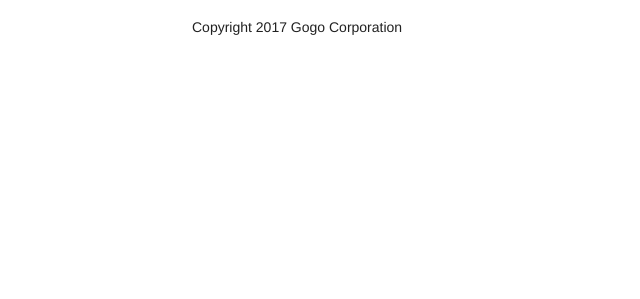
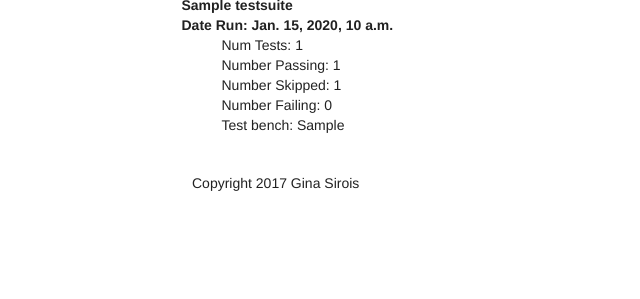
Before and after one commit to e2designs/pt_cloud, a Django app: page / in a window 1280 px wide. Shown: the part 525-824 px from the top of the page, without its empty margins (0-640 px from the left). Run offline with Django 3.2, Linux system fonts and the light colour scheme; tables that the repository leaves empty hold one stand-in row (values such as "Sample post"); some libraries are stand-ins or nearby versions; some web fonts are replaced.

Commit message:
change colors, fuss with testcase status template

```diff
--- a/ptc/templates/base.html
+++ b/ptc/templates/base.html
@@ -2,24 +2,24 @@
 <html lang="en">
 <head>
     <meta charset="UTF-8">
-    <meta name="description" content="the Vision Test status report">
+    <meta name="description" content="Automated Test status report">
     <meta name="viewport" content="width=device-width, initial-scale=1">
     <link rel="stylesheet" href="https://fonts.googleapis.com/icon?family=Material+Icons">
     <link rel="stylesheet" href="https://cdnjs.cloudflare.com/ajax/libs/materialize/0.99.0/css/materialize.min.css">
     <link rel="stylesheet" href="https://code.getmdl.io/1.3.0/material.indigo-pink.min.css">
     <script defer src="https://code.getmdl.io/1.3.0/material.min.js"></script>
-    <title>Vision Test</title>
+    <title>Test Report</title>
 </head>
 <body>
     <div class="container">
         <header>
-            <h1>Vision Automated Test Status</h1>
+            <h1>Automated Test Status</h1>
         </header>
         <main class="row">
             {% block content %}{% endblock %}
         </main>
         <footer>
-            <p>Copyright 2017 Gogo Corporation</p>
+            <p>Copyright 2017 Gina Sirois</p>
         </footer>
     </div>
 </body>
--- a/reporter/templates/test_status.html
+++ b/reporter/templates/test_status.html
@@ -11,14 +11,16 @@
 </dl>
 </p>
 
-{% for suite in suites.all %}
+{% for suite in suites %}
 <p>
 <dl>
-    <dt>{{ suite.suite_name }} - date run: {{ suite.date_run }}</dt>
+    <dt>{{ suite.suite_name }} </dt>
+    <dt>Date Run: {{ suite.date_run }}</dt>
     <dd>Num Tests: {{ suite.num_tests }}</dd>
     <dd>Number Passing: {{ suite.num_passed }}</dd>
     <dd>Number Skipped: {{ suite.num_skipped }}</dd>
     <dd>Number Failing: {{ suite.num_failed }}</dd>
+    <dd>Test bench: {{ suite.test_bench }}</dd>
 </dl>
 </p>
 {% endfor %}
--- a/reporter/views.py
+++ b/reporter/views.py
@@ -29,7 +29,7 @@ def pie_chart(request):
 
     labels = 'Passed', 'Skipped', 'Failed'
     sizes = [plot_values['passed'], plot_values['skipped'], plot_values['failed']]
-    colors = ['green', 'yellow', 'red']
+    colors = ['#086788', '#FDF0D5', '#EB5E55']
     explode = (0, 0.1, 0)
 
     fig = pyplot.figure(0)
@@ -89,10 +89,16 @@ def display_testcase_status(request):
 
     if request.method == 'GET':
 
-        tests = TestCase.objects.all()
+        tests = TestCase.objects.raw('select *, max(date_run) '
+                                      'from reporter_testcase group by '
+                                      'suite_name')
+        suites = TestSuite.objects.raw('select *, max(date_run) '
+                                       'from reporter_testsuite group by '
+                                       'suite_name')
 
         context = {
             'tests': tests,
+            'suites': suites,
         }
         return render(request, 'testcase_status.html', context)
 
```
Also changed, not shown: reporter/serializers.py (+6 -6 lines), reporter/templates/testcase_status.html (+11 -6 lines).
